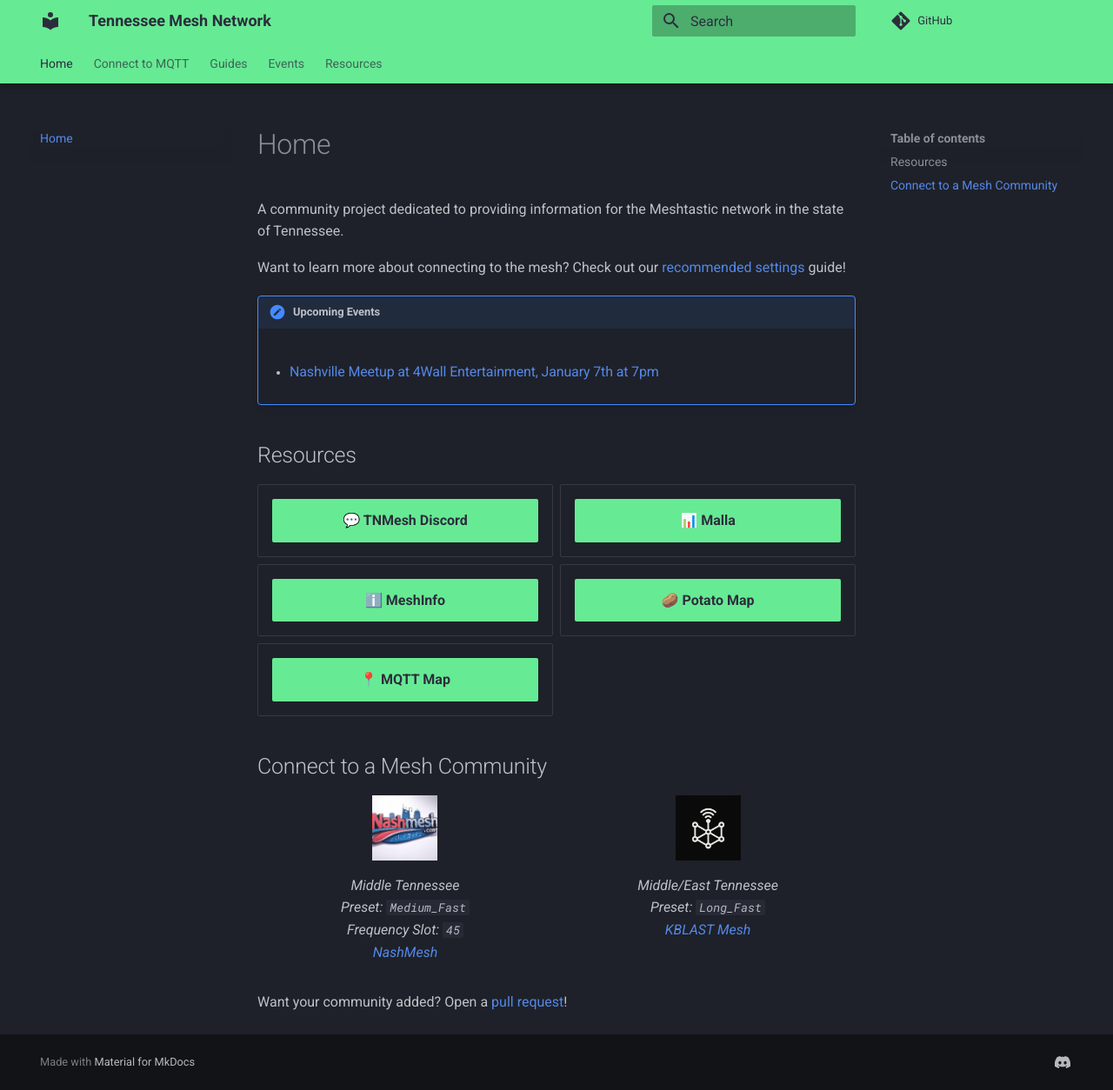
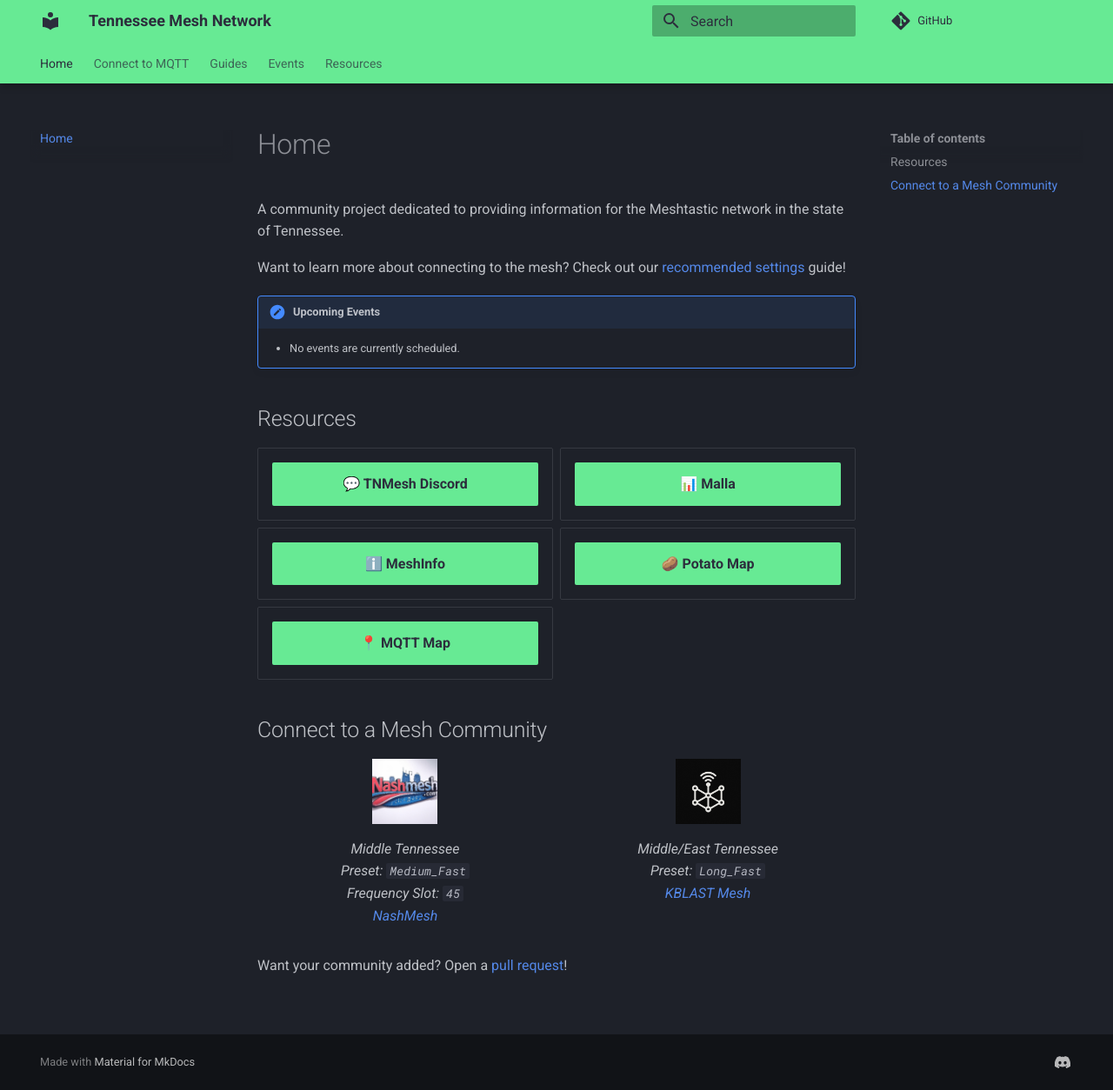
Before and after one commit to tnmesh/homepage, an MkDocs documentation site: the page built from docs/index.md, in a window 1280 px wide and 1254 px high. Shown: the whole window at 87% size. Built offline with MkDocs 1.6.1 and Material for MkDocs 9.7.7, drawn with Linux system fonts in a browser that asks for light colours; comment, search, counter and statistics services are not loaded.

Commit message:
chore: update post 4wall event

```diff
--- a/docs/index.md
+++ b/docs/index.md
@@ -5,7 +5,7 @@
 
 !!! note "Upcoming Events"
 
-    - <h3>[Nashville Meetup at 4Wall Entertainment, January 7th at 7pm](events/2025/12/23/nashville-meetup-at-4wall-entertainment-january-7th-at-7pm/)</h3>
+    - No events are currently scheduled.
 
 ## Resources
 <div class="grid cards" markdown>
```
Also changed, not shown: docs/events/posts/midtn-4wall-jan-7.md (+4 -0 lines).
